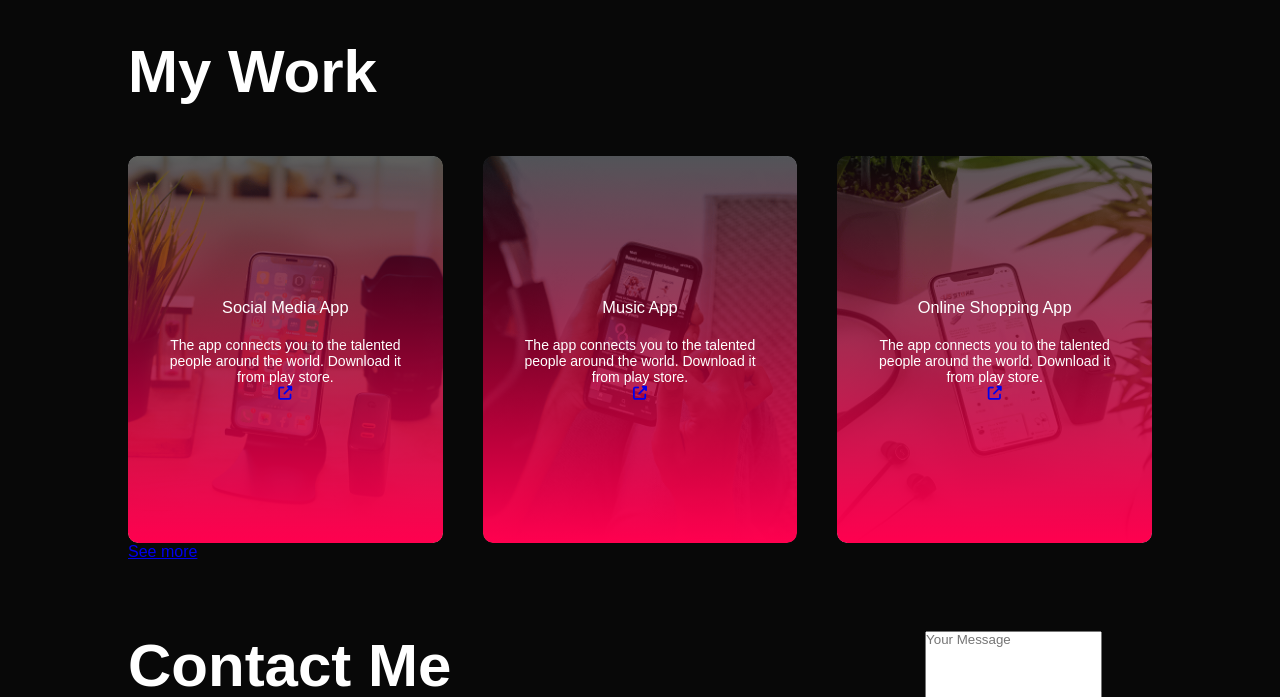
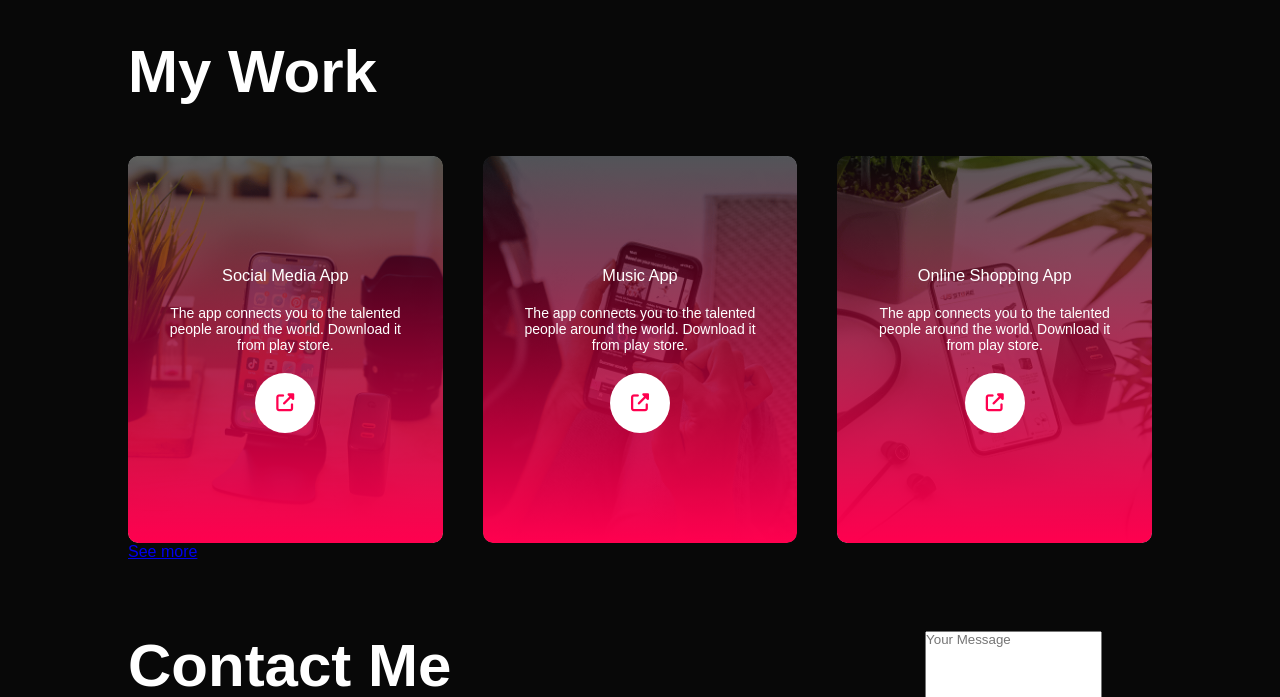
Before and after one commit to zubairjs/portfolio-website, a website: page index.html in a window 1280 px wide. Shown: the part 1915-2612 px from the top of the page. Drawn offline with Linux system fonts and the light colour scheme.

Commit message:
Add stylings to portfolio work layer links

```diff
--- a/style.css
+++ b/style.css
@@ -246,3 +246,16 @@ nav ul li a:hover::after {
   font-weight: 500;
   margin-bottom: 20px;
 }
+
+.layer a {
+  margin-top: 20px;
+  color: #ff004f;
+  text-decoration: none;
+  font-size: 18px;
+  line-height: 60px;
+  background: #fff;
+  width: 60px;
+  height: 60px;
+  border-radius: 50px;
+  text-align: center;
+}
```
